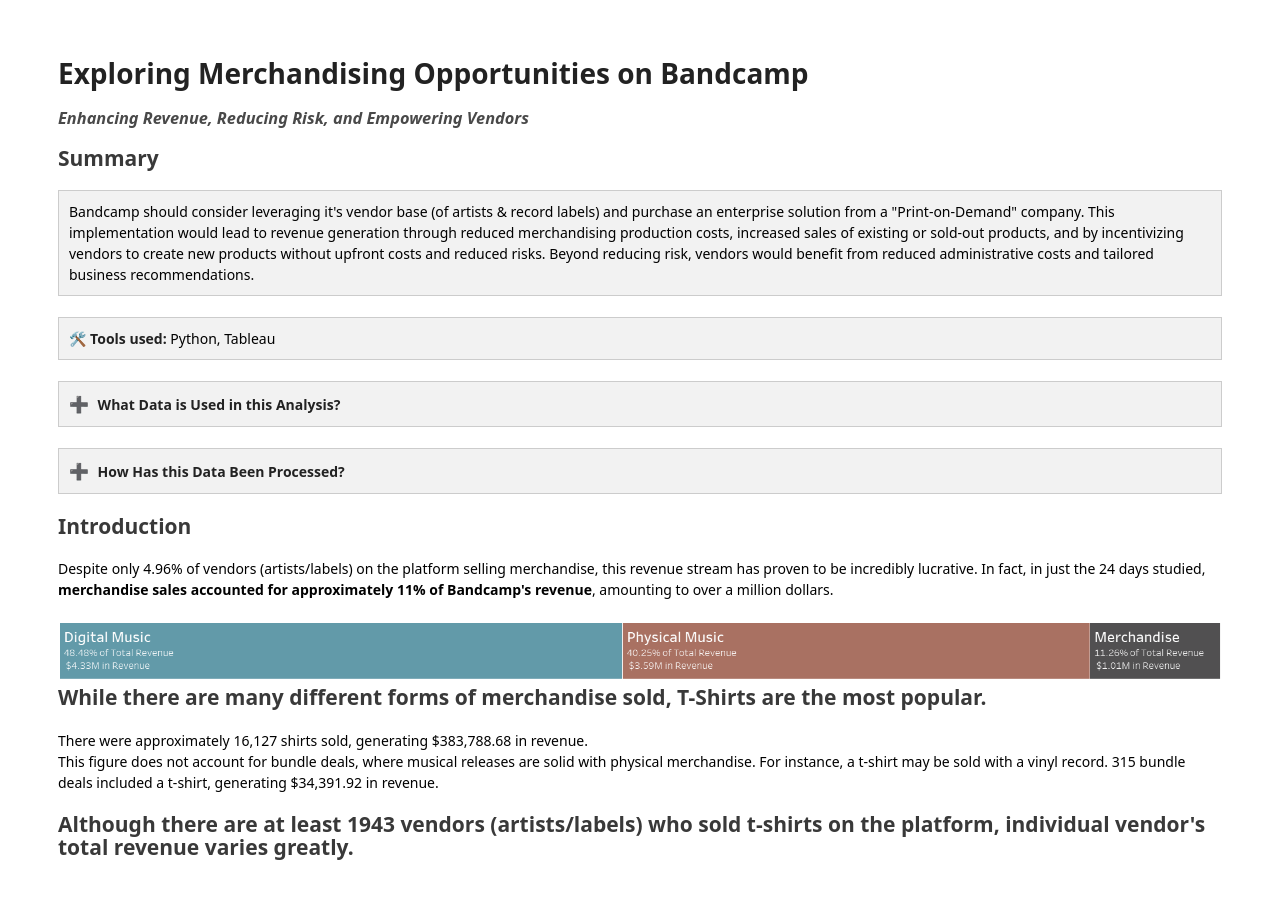
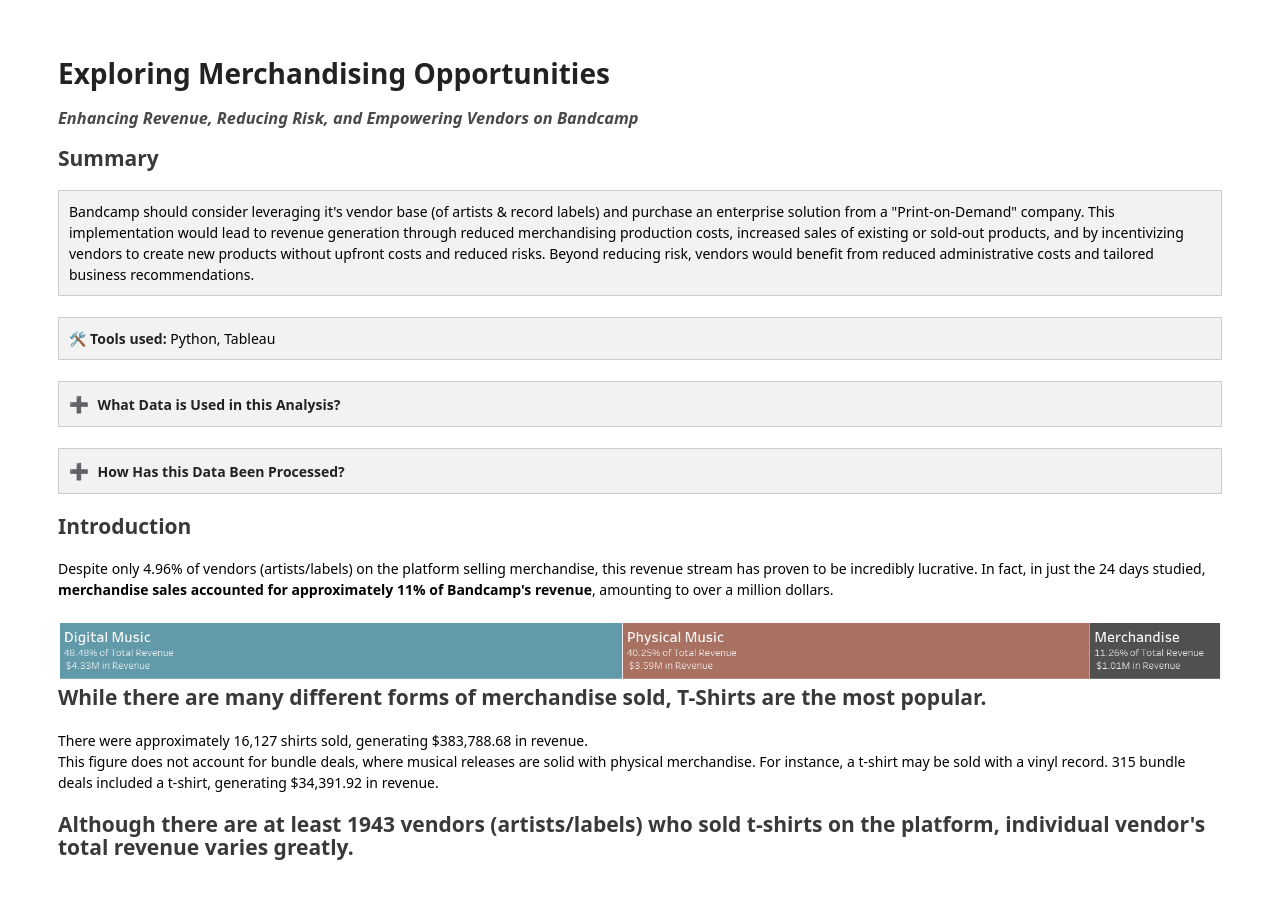
Before and after one commit to nbcarroll/nbcarroll.github.io, a Jekyll site: the page RevenueComparison/index.html, which Jekyll copies as it is, in a window 1280 px wide and 900 px high. Built offline with Jekyll 4.4.1, drawn with Linux system fonts in a browser that asks for light colours.

```diff
--- a/RevenueComparison/index.html
+++ b/RevenueComparison/index.html
@@ -700,8 +700,8 @@
 <body onload="CategoriesComparison(); initViz(); initViz_2(); Merch_Cat_Bar_Chart()">
 
  <body>
-   <h1>Exploring Merchandising Opportunities on Bandcamp</h1>
-   <h3><i>Enhancing Revenue, Reducing Risk, and Empowering Vendors</i></h3>
+   <h1>Exploring Merchandising Opportunities</h1>
+   <h3><i>Enhancing Revenue, Reducing Risk, and Empowering Vendors on Bandcamp</i></h3>
 
 
    <h2> Summary</h2>
```
